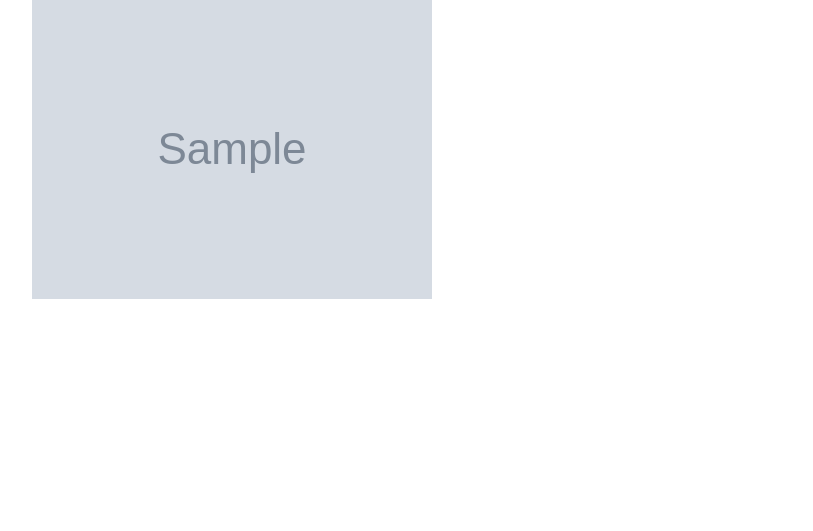
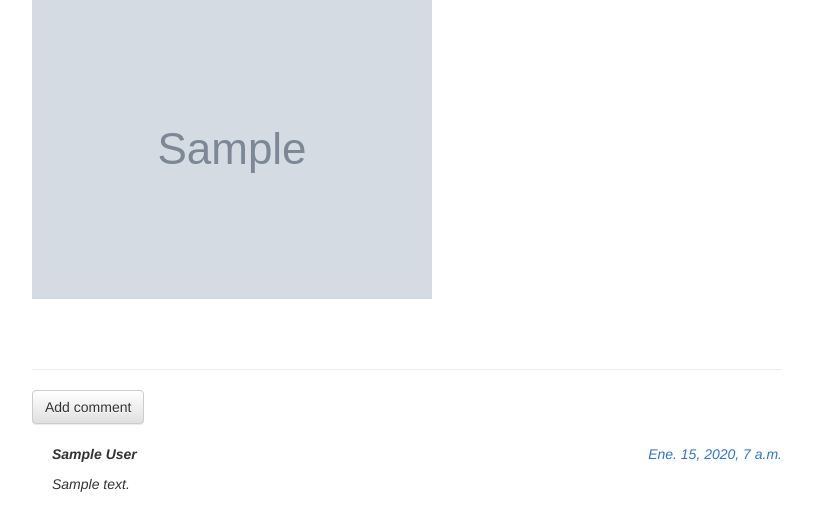
Before and after one commit to AyelenDemaria/my-first-blog, a Django app: a page that uses blog/templates/blog/base.html in a window 1280 px wide. Shown: the part 254-785 px from the top of the page, without its empty margins (38-851 px from the left). Run offline with Django 3.2, Linux system fonts and the light colour scheme; tables that the repository leaves empty hold one stand-in row (values such as "Sample post"); grey boxes marked "Sample" are stand-in pictures; some libraries are stand-ins or nearby versions.

Commit message:
Modifique para poder agregar comentarios en los posts

```diff
--- a/blog/admin.py
+++ b/blog/admin.py
@@ -1,4 +1,5 @@
 from django.contrib import admin
-from .models import Post
+from .models import Post, Comment
 
 admin.site.register(Post)
+admin.site.register(Comment)
--- a/blog/models.py
+++ b/blog/models.py
@@ -19,3 +19,20 @@
 
     def __str__(self):
         return self.title
+
+    def approved_comments(self):
+        return self.comments.filter(approved_comment=True)
+
+class Comment(models.Model):
+    post = models.ForeignKey('blog.Post', related_name='comments', on_delete=models.CASCADE)
+    author = models.CharField(max_length=200)
+    text = models.TextField()
+    created_date = models.DateTimeField(default=timezone.now)
+    approved_comment = models.BooleanField(default=False)
+
+    def approve(self):
+        self.approved_comment = True
+        self.save()
+
+    def __str__(self):
+        return self.text
--- a/blog/static/css/blog.css
+++ b/blog/static/css/blog.css
@@ -57,3 +57,14 @@
 .post h1 a, .post h1 a:visited {
     color: #000000;
 }
+
+.comment {
+    margin: 20px 0px 20px 20px;
+    font-style: oblique;
+    border-color: #2F73D4
+}
+
+.comment  author {
+  font-weight: bold;
+  text-decoration: underline;
+}
--- a/blog/templates/blog/base.html
+++ b/blog/templates/blog/base.html
@@ -6,6 +6,7 @@
         <link rel="stylesheet" href="//maxcdn.bootstrapcdn.com/bootstrap/3.2.0/css/bootstrap-theme.min.css">
         <link rel="stylesheet" href="{% static 'css/blog.css' %}">
         <link href="//fonts.googleapis.com/css?family=Lobster&subset=latin,latin-ext" rel="stylesheet" type="text/css">
+
     </head>
     <body>
         <div class="page-header">
--- a/blog/templates/blog/post_detail.html
+++ b/blog/templates/blog/post_detail.html
@@ -14,4 +14,23 @@
         <p>{{ post.text|linebreaksbr }}</p>
         <img src="{{MEDIA_URL}}{{post.image}}" heigth="400" width="400">
     </div>
+    <hr>
+    <a class="btn btn-default" href="{% url 'add_comment_to_post' pk=post.pk %}">Add comment</a>
+    {% for comment in post.comments.all %}
+      {% if user.is_authenticated or comment.approved_comment %}
+      <div class="comment">
+          <div class="date">
+              {{ comment.created_date }}
+              {% if not comment.approved_comment %}
+                  <a class="btn btn-default" href="{% url 'comment_remove' pk=comment.pk %}"><span class="glyphicon glyphicon-remove"></span></a>
+                  <a class="btn btn-default" href="{% url 'comment_approve' pk=comment.pk %}"><span class="glyphicon glyphicon-ok"></span></a>
+              {% endif %}
+          </div>
+          <strong>{{ comment.author }}</strong>
+          <p>{{ comment.text|linebreaks }}</p>
+      </div>
+      {% endif %}
+    {% empty %}
+      <p>No comments here yet :(</p>
+    {% endfor %}
 {% endblock %}
--- a/blog/templates/blog/post_list.html
+++ b/blog/templates/blog/post_list.html
@@ -8,7 +8,7 @@
             </div>
             <h1><a href="{% url 'post_detail' pk=post.pk %}">{{ post.title }}</a></h1>
             <img src="{{MEDIA_URL}}{{post.image}}" heigth="400" width="400">
-
+            <a href="{% url 'post_detail' pk=post.pk %}">Comments: {{ post.approved_comments.count }}</a>
         </div>
     {% endfor %}
 {% endblock %}
--- a/blog/urls.py
+++ b/blog/urls.py
@@ -6,4 +6,7 @@
     path('post/<int:pk>)/', views.post_detail, name='post_detail'),
     path('post/new', views.post_new, name='post_new'),
     path('post/<int:pk>/edit/', views.post_edit, name='post_edit'),
+    path(r'^post/(?P<pk>\d+)/comment/$', views.add_comment_to_post, name='add_comment_to_post'),
+    path(r'^comment/(?P<pk>\d+)/approve/$', views.comment_approve, name='comment_approve'),
+    path(r'^comment/(?P<pk>\d+)/remove/$', views.comment_remove, name='comment_remove'),
 ]
--- a/blog/views.py
+++ b/blog/views.py
@@ -1,9 +1,10 @@
 from django.shortcuts import redirect
-from .forms import PostForm
+from .forms import PostForm, CommentForm
 from django.shortcuts import render
 from django.utils import timezone
-from .models import Post
+from .models import Post, Comment
 from django.shortcuts import render, get_object_or_404
+from django.contrib.auth.decorators import login_required
 
 # Create your views here.
 def post_list(request):
@@ -40,3 +41,28 @@
     else:
         form = PostForm(instance=post)
     return render(request, 'blog/post_edit.html', {'form': form})
+
+def add_comment_to_post(request, pk):
+    post = get_object_or_404(Post, pk=pk)
+    if request.method == "POST":
+        form = CommentForm(request.POST)
+        if form.is_valid():
+            comment = form.save(commit=False)
+            comment.post = post
+            comment.save()
+            return redirect('post_detail', pk=post.pk)
+    else:
+        form = CommentForm()
+    return render(request, 'blog/add_comment_to_post.html', {'form': form})
+
+@login_required
+def comment_approve(request, pk):
+    comment = get_object_or_404(Comment, pk=pk)
+    comment.approve()
+    return redirect('post_detail', pk=comment.post.pk)
+
+@login_required
+def comment_remove(request, pk):
+    comment = get_object_or_404(Comment, pk=pk)
+    comment.delete()
+    return redirect('post_detail', pk=comment.post.pk)
```
Also changed, not shown: blog/forms.py (+7 -1 lines), blog/templates/blog/add_comment_to_post.html (added, +9 -0 lines), blog/migrations/0003_comment.py (added).
